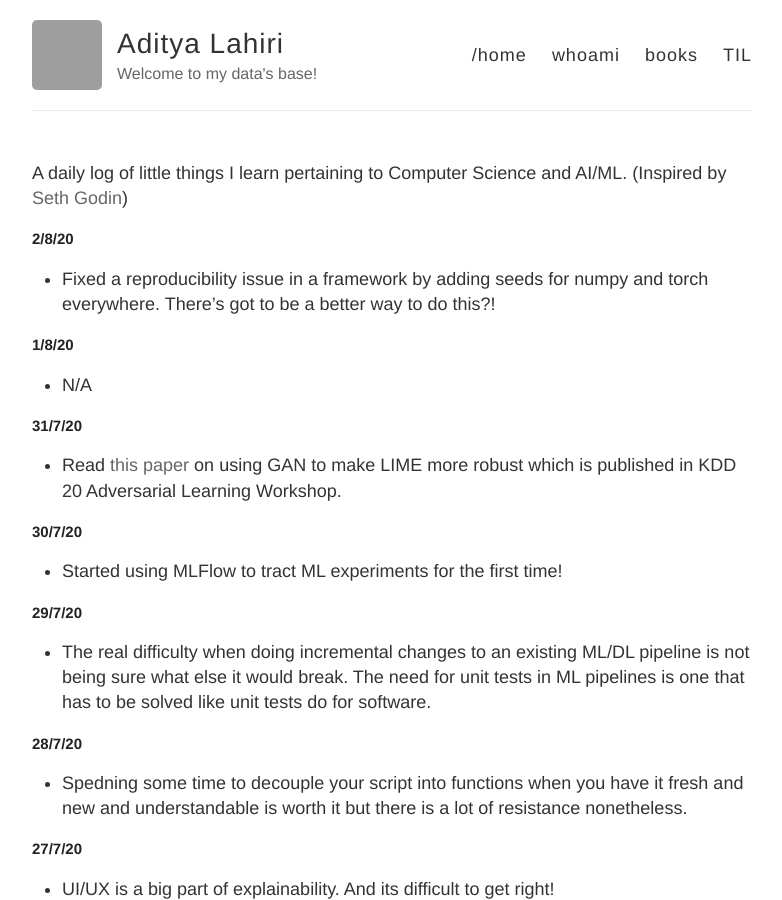
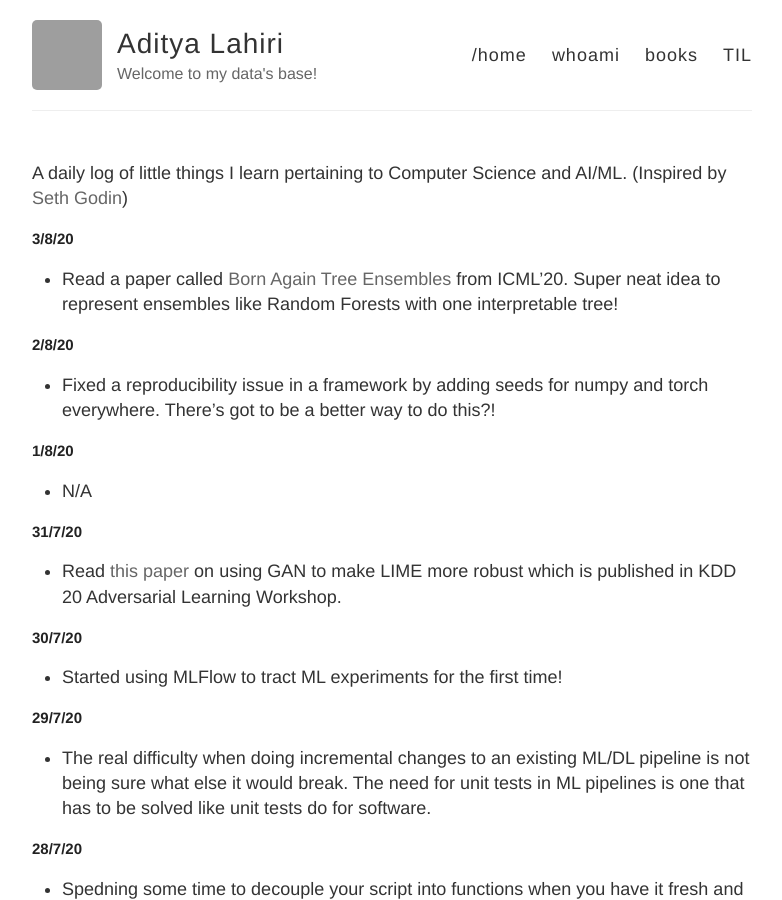
Before and after one commit to adityalahiri/adityalahiri.github.io, a Jekyll site: the page built from TIL.md, in a window 1280 px wide and 900 px high. Shown: the whole window, without its empty margins (248-1030 px from the left). Built offline with Jekyll 4.4.1, drawn with Linux system fonts in a browser that asks for light colours; our own code applies the rules of GitHub Pages for plain Markdown files; grey boxes are pictures that could not be loaded.

Commit message:
Update for 3/8

```diff
--- a/TIL.md
+++ b/TIL.md
@@ -1,5 +1,9 @@
 A daily log of little things I learn pertaining to Computer Science and AI/ML.
 (Inspired by [Seth Godin](https://seths.blog/))
+
+## 3/8/20
+
+* Read a paper called [Born Again Tree Ensembles](https://arxiv.org/pdf/2003.11132.pdf) from ICML'20. Super neat idea to represent ensembles like Random Forests with one interpretable tree!
 
 ## 2/8/20
 
```
